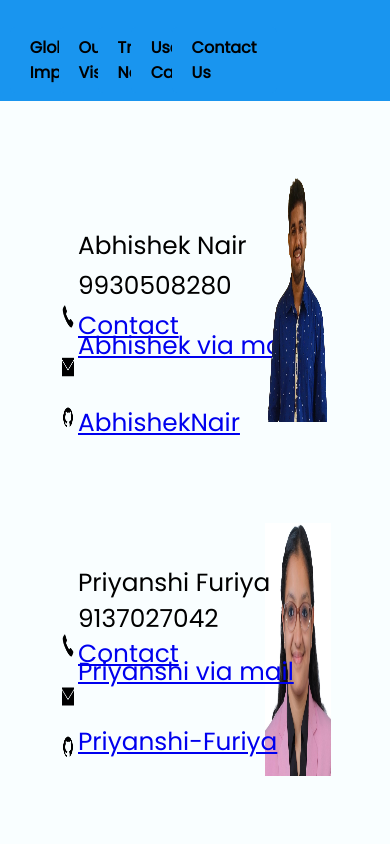
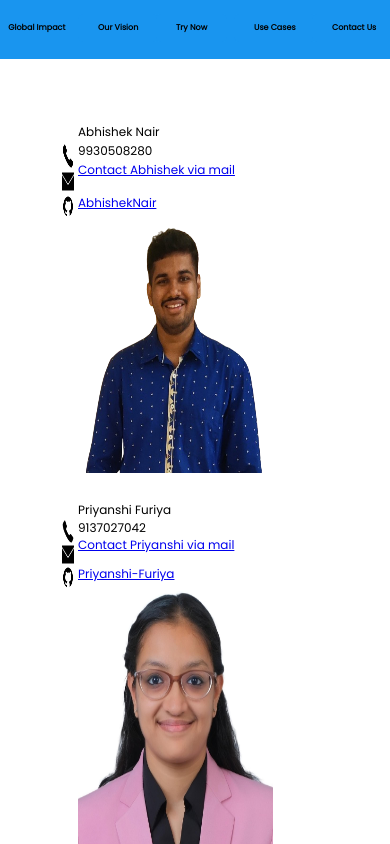
Before and after one commit to AbhishekNair050/SignSpeak-Converter, a Flask app: page /contactus in a window 390 px wide; the page is wider, and only the part inside the window is pictured. Run offline with Flask 3, Linux system fonts and the light colour scheme; parts of the project's set-up code (start-up, migrations or seed data) failed here and were passed over.

Commit message:
mobile compatibility

```diff
--- a/GCP Deployment/static/contact.css
+++ b/GCP Deployment/static/contact.css
@@ -1,3 +1,4 @@
+/* Reset some default styles */
 body, h1, h2, h3, p, margin, padding {
     margin: 0;
     padding: 0;
@@ -131,7 +132,7 @@ body, h1, h2, h3, p, margin, padding {
     line-height: 80%;
     word-wrap: break-word;
     font-size: 155%;
-    top : 28%;
+    top : 31%;
     left : 20%;
 }
 .PriyanshiFuriya9137027042PriyanshiFuriya010NmimsEduIn {
@@ -141,7 +142,7 @@ body, h1, h2, h3, p, margin, padding {
     line-height: 72%;
     word-wrap: break-word;
     font-size: 155%;
-    top : 68%;
+    top : 72%;
     left : 20%;
 }
 
@@ -220,3 +221,108 @@ body, h1, h2, h3, p, margin, padding {
     top: 87%;
     position: absolute;
 }
+
+@media only screen and (max-width: 1080px) { .Desktop1, .Screenshot, .Welcome, .An
+    { width: auto; height: auto; left: auto; top: auto; position: static; font-size: inherit; }
+    .Button {
+        margin: 10px auto;
+        font-size: 8px;
+        display: inline-block;
+    }
+    .Rectangle2
+    {
+        width: 100%;
+        height: 7cqb;
+        left: 0;
+        top: 0;
+        position: absolute;
+        background: #1995EF;
+    }
+    .GlobalImpact{
+        left : -3%;
+        width: 100%;
+        top: 0.5%;
+    }
+    .OurVision{
+        left: 20%;
+        width: 100%;
+        top: 0.5%;
+    }
+    .TryNow
+    {
+        left: 40%;
+        width: 100%;
+        top: 0.5%;
+    }
+    .Use
+    {
+        left: 60%;
+        width: 100%;
+        top: 0.5%;
+    }
+    .ContactUs
+    {
+        left: 80%;
+        width: 100%;
+        top: 0.5%;
+    }
+    .AbhishekNair9930508280AbhishekNair050NmimsEduIn,.Contact
+    {
+        top: 15%;
+        font-size: 12px;
+    }
+    .PriyanshiFuriya9137027042PriyanshiFuriya010NmimsEduIn
+    {
+        font-size: 12px;
+    }
+    .Icons8Phone1001
+    {
+        top: 17%;
+    }
+    .Icons8Email10011
+    {
+        top: 20%;
+    }
+    .HttpsGithubComAbhisheknair050
+    {
+        top: 24%;
+        font-size: 12px;
+    }
+    .Icons8Github901
+    {
+        top: 23%;
+    }
+    .AbhishekNairRemovebgPreview1
+    {
+        top: 26%;
+        left: 20%;
+        width: 50%;
+    }
+    .PriyanshiFuriya9137027042PriyanshiFuriya010NmimsEduIn
+    {
+        top: 60%;
+    }
+    .Icons8Phone1002
+    {
+        top: 61.5%;
+    }
+    .Icons8Email10012
+    {
+        top: 64.2%;
+    }
+    .HttpsGithubComPriyanshiFuriya
+    {
+        top: 66.6%;
+        font-size: 12px;
+    }
+    .Icons8Github902
+    {
+        top: 66.9%;
+    }
+    .PriyanshiFuriya1
+    {
+        top: 70%;
+        left: 20%;
+        width: 50%;
+    }
+}
```
